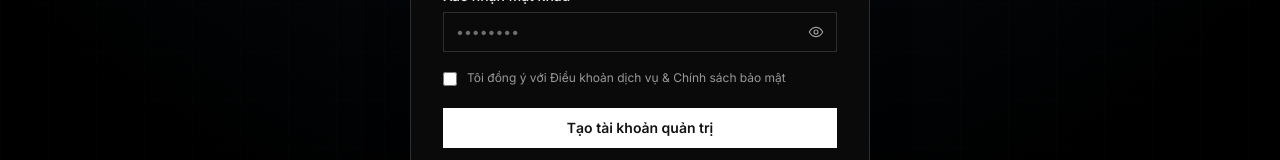
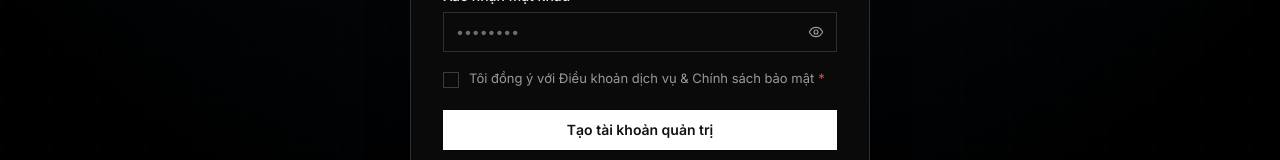
Before and after one commit to Dev-Shin-2002/Next_System, a Next.js app: page /register in a window 1280 px wide. Shown: the part 572-732 px from the top of the page. Built offline with nearby package versions, Linux system fonts and the light colour scheme.

Commit message:
feat(ui): add Dark Tech Checkbox component and integrate into RegisterForm

```diff
--- a/src/app/globals.css
+++ b/src/app/globals.css
@@ -154,6 +154,77 @@
   border-color: #dc2626;
 }
 
+/* Dark Tech Checkbox System (/style-md) */
+.dt-checkbox {
+  display: inline-flex;
+  align-items: flex-start;
+  gap: 0.625rem;
+  cursor: pointer;
+  user-select: none;
+  position: relative;
+}
+
+.dt-checkbox[data-disabled="true"] {
+  opacity: 0.5;
+  cursor: not-allowed;
+  pointer-events: none;
+}
+
+.dt-checkbox__input {
+  position: absolute;
+  opacity: 0;
+  width: 0;
+  height: 0;
+  margin: 0;
+  pointer-events: none;
+}
+
+.dt-checkbox__box {
+  display: flex;
+  align-items: center;
+  justify-content: center;
+  width: 16px;
+  height: 16px;
+  flex-shrink: 0;
+  margin-top: 2px;
+  background-color: #0a0a0a;
+  border: 1px solid rgba(255, 255, 255, 0.2);
+  border-radius: 0px !important;
+  transition: background-color 100ms ease, border-color 100ms ease, box-shadow 100ms ease;
+  box-sizing: border-box;
+}
+
+.dt-checkbox:hover .dt-checkbox__box {
+  border-color: rgba(255, 255, 255, 0.45);
+}
+
+.dt-checkbox__input:focus-visible + .dt-checkbox__box {
+  outline: 2px solid #52a8ff;
+  outline-offset: 2px;
+}
+
+.dt-checkbox[data-checked="true"] .dt-checkbox__box {
+  background-color: #52a8ff;
+  border-color: #52a8ff;
+  color: #000000;
+}
+
+.dt-checkbox[data-invalid="true"] .dt-checkbox__box {
+  border-color: #ef4444;
+}
+
+.dt-checkbox__label {
+  font-family: var(--font-sans), sans-serif;
+  font-size: 0.8125rem;
+  line-height: 1.35;
+  color: #999999;
+  transition: color 100ms ease;
+}
+
+.dt-checkbox:hover .dt-checkbox__label {
+  color: #ffffff;
+}
+
 .v-chip {
   display: inline-flex;
   align-items: center;
--- a/src/components/auth/RegisterForm.tsx
+++ b/src/components/auth/RegisterForm.tsx
@@ -5,6 +5,7 @@ import { useRouter } from 'next/navigation';
 import { useTranslation } from '@/i18n';
 import { TextField } from '@/components/common/TextField';
 import { Button } from '@/components/common/Button';
+import { Checkbox } from '@/components/common/Checkbox';
 import { TOKENS } from '@/theme';
 
 export function RegisterForm() {
@@ -134,27 +135,15 @@ export function RegisterForm() {
         disabled={isSubmitting}
       />
 
-      {/* Terms and conditions checkbox */}
-      <div className="flex flex-col gap-1 mt-1">
-        <label className="flex items-start gap-2.5 cursor-pointer select-none">
-          <input
-            type="checkbox"
-            checked={agreeTerms}
-            onChange={(e) => setAgreeTerms(e.target.checked)}
-            disabled={isSubmitting}
-            className="mt-0.5 accent-[#52a8ff] rounded-none cursor-pointer"
-            style={{ width: 14, height: 14 }}
-          />
-          <span className="text-xs font-sans text-[#999999] leading-tight">
-            {t('auth.termsAgree')}
-          </span>
-        </label>
-        {errors.terms ? (
-          <span className="text-xs text-[#ef4444] font-sans" role="alert">
-            {errors.terms}
-          </span>
-        ) : null}
-      </div>
+      <Checkbox
+        checked={agreeTerms}
+        onChange={(e) => setAgreeTerms(e.target.checked)}
+        error={errors.terms}
+        disabled={isSubmitting}
+        required
+        label={t('auth.termsAgree')}
+        style={{ marginTop: '0.25rem' }}
+      />
 
       <Button
         type="submit"
--- /dev/null
+++ b/src/components/common/Checkbox.tsx
@@ -0,0 +1,122 @@
+import * as React from 'react';
+
+export interface CheckboxProps
+    extends Omit<React.InputHTMLAttributes<HTMLInputElement>, 'type' | 'size'> {
+    label?: React.ReactNode;
+    error?: React.ReactNode;
+    description?: React.ReactNode;
+}
+
+const CheckIcon = () => (
+    <svg
+        width="11"
+        height="11"
+        viewBox="0 0 24 24"
+        fill="none"
+        stroke="currentColor"
+        strokeWidth="3.5"
+        strokeLinecap="round"
+        strokeLinejoin="round"
+        aria-hidden="true"
+    >
+        <polyline points="20 6 9 17 4 12" />
+    </svg>
+);
+
+const cx = (...parts: Array<string | false | null | undefined>) =>
+    parts.filter(Boolean).join(' ') || undefined;
+
+export const Checkbox = React.forwardRef<HTMLInputElement, CheckboxProps>(function Checkbox(
+    {
+        checked,
+        defaultChecked,
+        onChange,
+        disabled,
+        required,
+        id,
+        label,
+        error,
+        description,
+        className,
+        style,
+        ...rest
+    },
+    ref,
+) {
+    const autoId = React.useId();
+    const inputId = id ?? autoId;
+    const errorId = `${inputId}-error`;
+
+    const [internalChecked, setInternalChecked] = React.useState(Boolean(defaultChecked));
+    const isControlled = checked !== undefined;
+    const isChecked = isControlled ? Boolean(checked) : internalChecked;
+
+    const handleChange = (e: React.ChangeEvent<HTMLInputElement>) => {
+        if (!isControlled) {
+            setInternalChecked(e.target.checked);
+        }
+        onChange?.(e);
+    };
+
+    const hasError = Boolean(error);
+
+    return (
+        <div className={cx('flex flex-col gap-1', className)} style={style}>
+            <label
+                htmlFor={inputId}
+                className="dt-checkbox"
+                data-checked={isChecked ? 'true' : undefined}
+                data-disabled={disabled ? 'true' : undefined}
+                data-invalid={hasError ? 'true' : undefined}
+            >
+                <input
+                    ref={ref}
+                    id={inputId}
+                    type="checkbox"
+                    checked={isChecked}
+                    onChange={handleChange}
+                    disabled={disabled}
+                    required={required}
+                    aria-invalid={hasError ? true : undefined}
+                    aria-describedby={hasError ? errorId : undefined}
+                    className="dt-checkbox__input"
+                    {...rest}
+                />
+
+                <span className="dt-checkbox__box" aria-hidden="true">
+                    {isChecked ? <CheckIcon /> : null}
+                </span>
+
+                {label || description ? (
+                    <span className="dt-checkbox__label flex flex-col gap-0.5">
+                        {label ? (
+                            <span>
+                                {label}
+                                {required ? (
+                                    <span aria-hidden="true" style={{ marginLeft: 4, color: '#ef4444' }}>
+                                        *
+                                    </span>
+                                ) : null}
+                            </span>
+                        ) : null}
+                        {description ? (
+                            <span className="text-[11px] text-[#999999]/70 leading-normal">
+                                {description}
+                            </span>
+                        ) : null}
+                    </span>
+                ) : null}
+            </label>
+
+            {hasError ? (
+                <span id={errorId} role="alert" className="text-xs text-[#ef4444] font-sans pl-6">
+                    {error}
+                </span>
+            ) : null}
+        </div>
+    );
+});
+
+Checkbox.displayName = 'Checkbox';
+
+export default Checkbox;
--- a/src/components/common/index.ts
+++ b/src/components/common/index.ts
@@ -2,6 +2,7 @@ export * from './Typography';
 export * from './Input';
 export * from './TextField';
 export * from './Button';
+export * from './Checkbox';
 export * from './Logo';
 export * from './IconRegistry';
 export * from './LanguageSwitcher';
```
